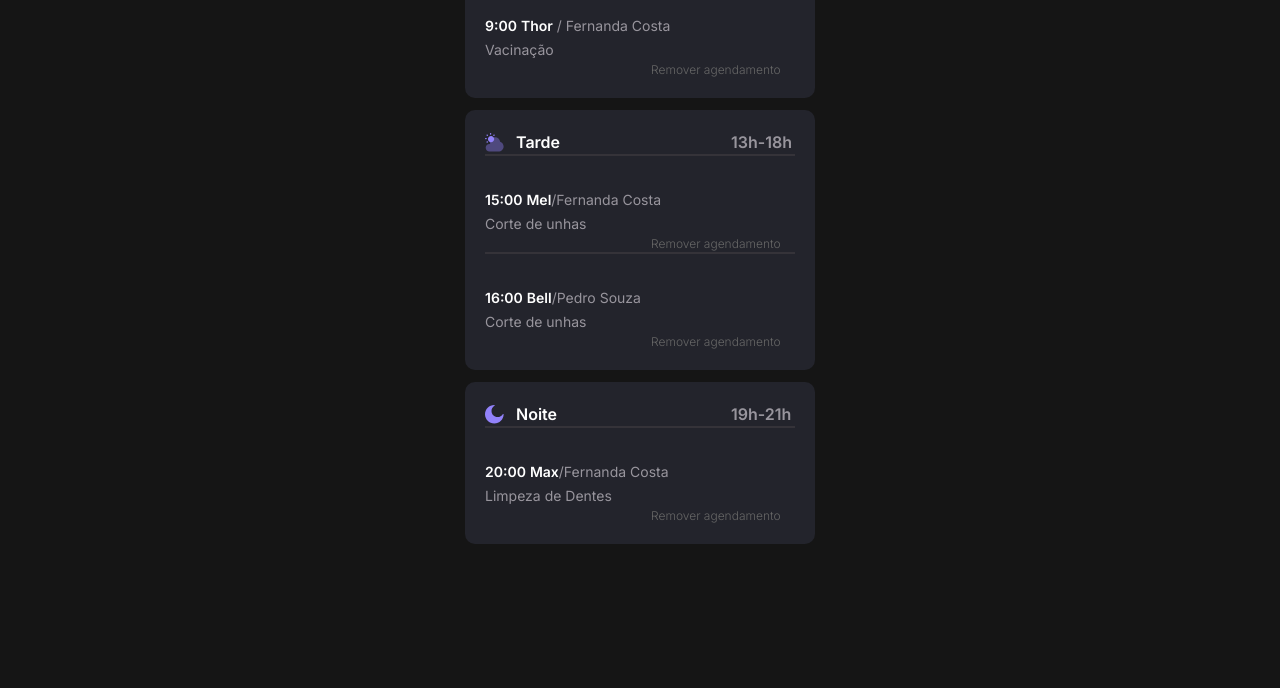
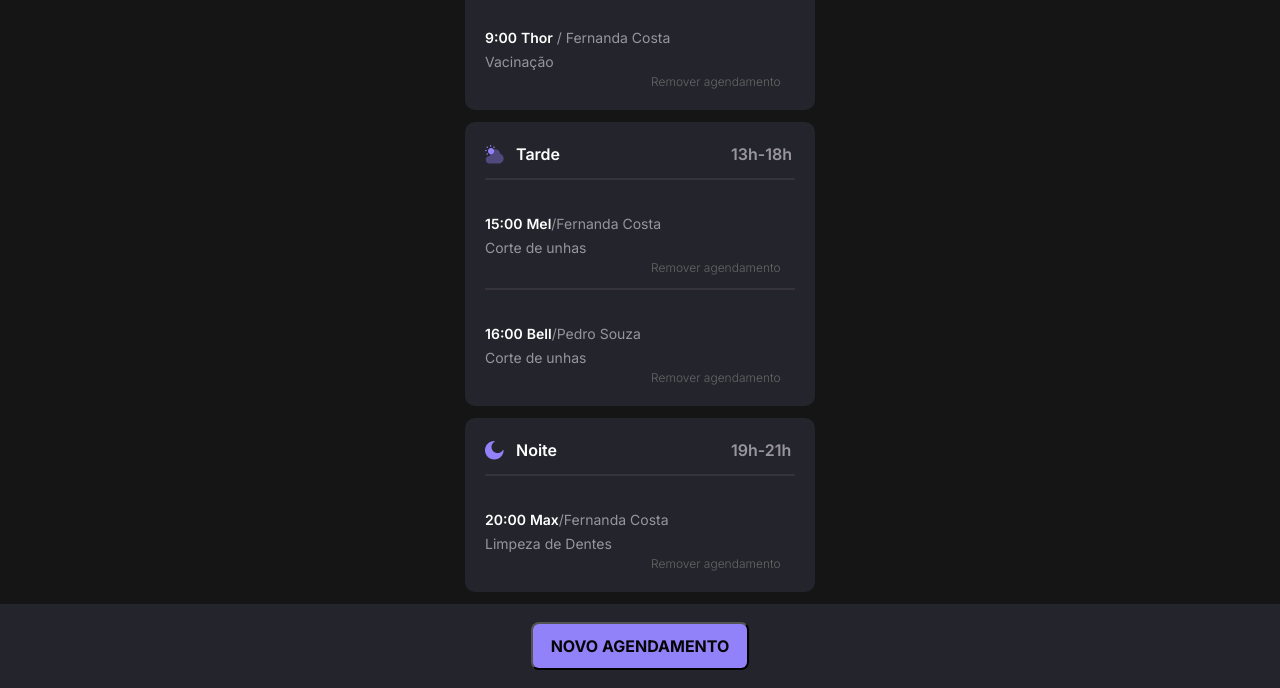
Before and after one commit to PauloCMatsudaA/Petshop, a website: page index.html in a window 1280 px wide. Shown: the part 282-970 px from the top of the page. Before the commit the page ends 838 px from the top, so only its background shows below. Drawn offline with Linux system fonts and the light colour scheme; a web font is replaced by a local one.

Commit message:
add button

```diff
--- a/index.html
+++ b/index.html
@@ -91,5 +91,10 @@
         </li>
       </ul>
     </section>
+    <section class="btn-section">
+      <div class="btn-container">
+        <button type="submit" class="btn">NOVO AGENDAMENTO</button>
+        </div>
+    </section>
   </body>
 </html>
--- /dev/null
+++ b/src/styles/button.css
@@ -0,0 +1,22 @@
+.btn-section{
+    width: 100%;
+    height: 84px;
+    margin: 0;
+    background-color: var(--background-tertiary);
+}
+.btn-container{
+    display: flex;
+    justify-content: center;
+}
+.btn{
+    margin-top: 18px;
+    width: 218px;
+    height: 48px;
+    border-radius: 8px;
+    background-color: var(--content-brand);
+    color: #050505;
+
+    font-family: "Inter", sans-serif;
+    font-weight: 700;
+    font-size: 16px;
+}
--- a/src/styles/global.css
+++ b/src/styles/global.css
@@ -133,3 +133,6 @@ input[type="date"]::-webkit-calendar-picker-indicator {
   width: 20px;
   height: 20px;
 }
+@media screen  {
+
+}
--- a/src/styles/index.css
+++ b/src/styles/index.css
@@ -1,3 +1,4 @@
 @import url(global.css);
 @import url(form.css);
 @import url(schedules.css);
+@import url(button.css);
--- a/src/styles/schedules.css
+++ b/src/styles/schedules.css
@@ -28,6 +28,8 @@
   margin-top: 32px;
 }
 .schedule{
+  width: 100%;
+  margin-top: 12px;
   border-top: 2px solid var(--border-divisor);
 }
 .hour-scheduled{
```
